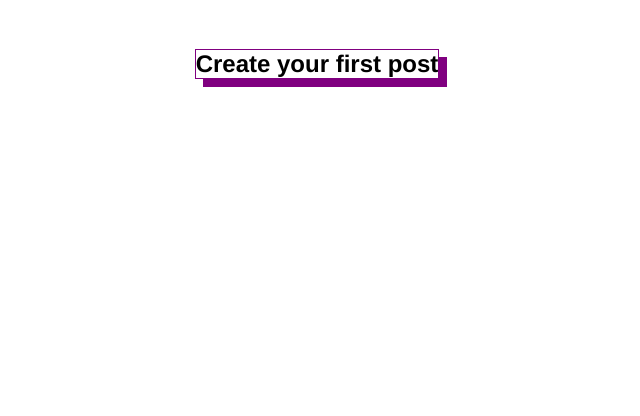
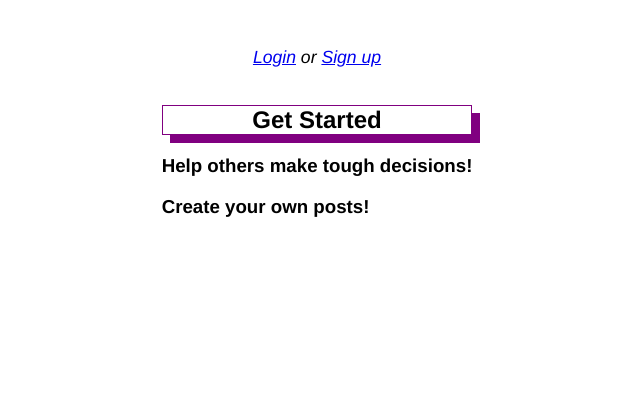
Before and after one commit to logan9997/ThisOrThat, a Django app: page / in a window 1280 px wide. Shown: the part 51-467 px from the top of the page, without its empty margins (323-963 px from the left). Run offline with Django 4.2, Linux system fonts and the light colour scheme; data that the repository does not hold is empty; some libraries are stand-ins or nearby versions.

Commit message:
panels for users who are not logged in

```diff
--- a/App/templates/App/home.html
+++ b/App/templates/App/home.html
@@ -5,6 +5,8 @@
 <section class="main" id="home-main">
     {% if logged_in %}
     <p id="logged-in-msg">Welcome back {% get_username request %}</p>
+    {% else %}
+    <p id="logged-in-msg"><a href="{% url 'login' %}">Login</a> or <a href="{% url 'signup' %}">Sign up</a></p>
     {% endif %}
 
     <div id="your-comments-and-posts">
@@ -19,8 +21,16 @@
             </div>
         </div>
         {% else %}
-        <div id="create-your-first-post">
-            <h2 class="activity-h2">Create your first post</h2>
+        <div id="get-started">
+            <h2 class="activity-h2">Get Started</h2>
+            <div id="info">
+                <div class="info-block">
+                    <h3>Help others make tough decisions!</h3>
+                </div>
+                <div class="info-block">
+                    <h3>Create your own posts!</h3>
+                </div>
+            </div>
         </div>
         {% endif%}
 
```
